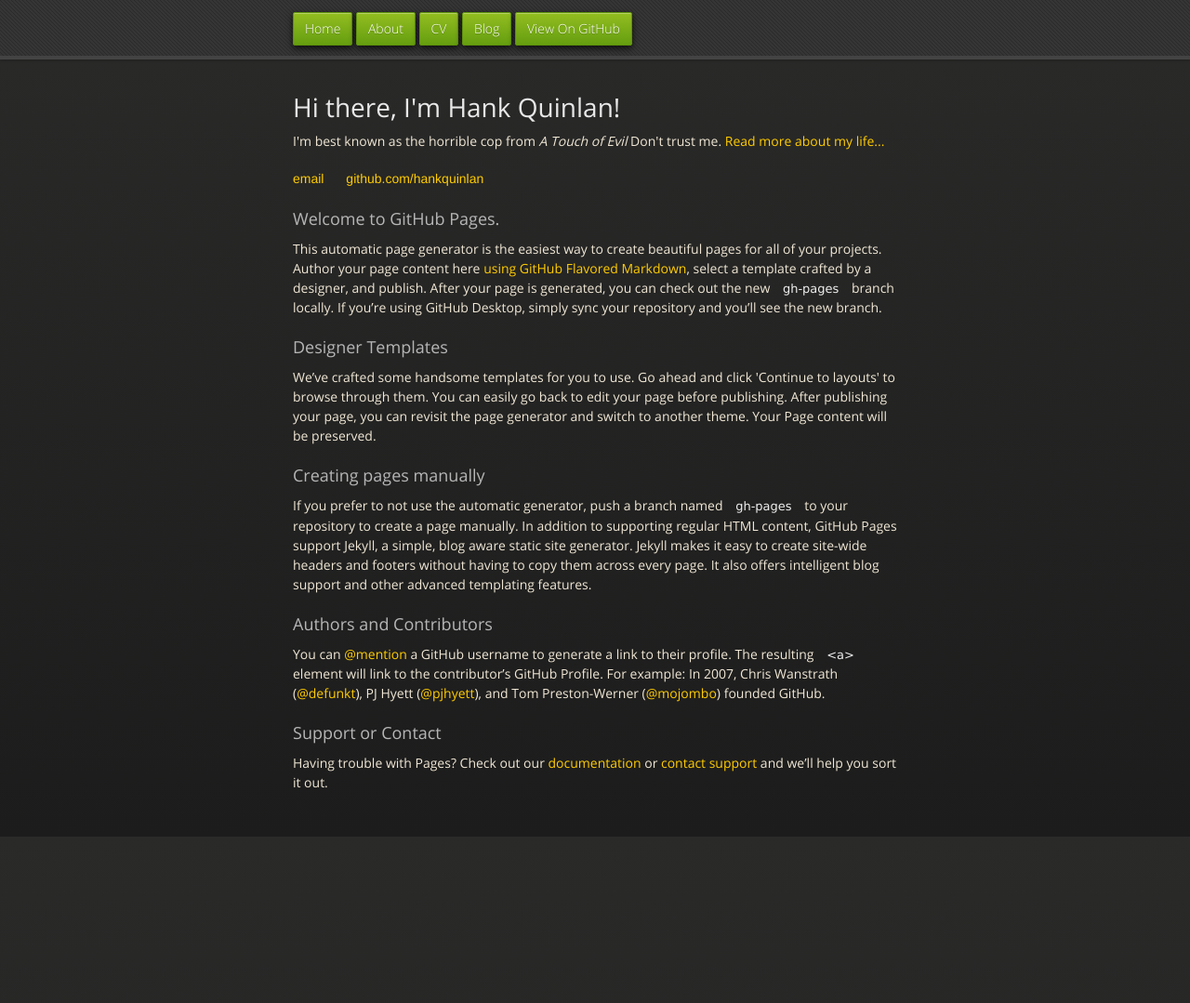
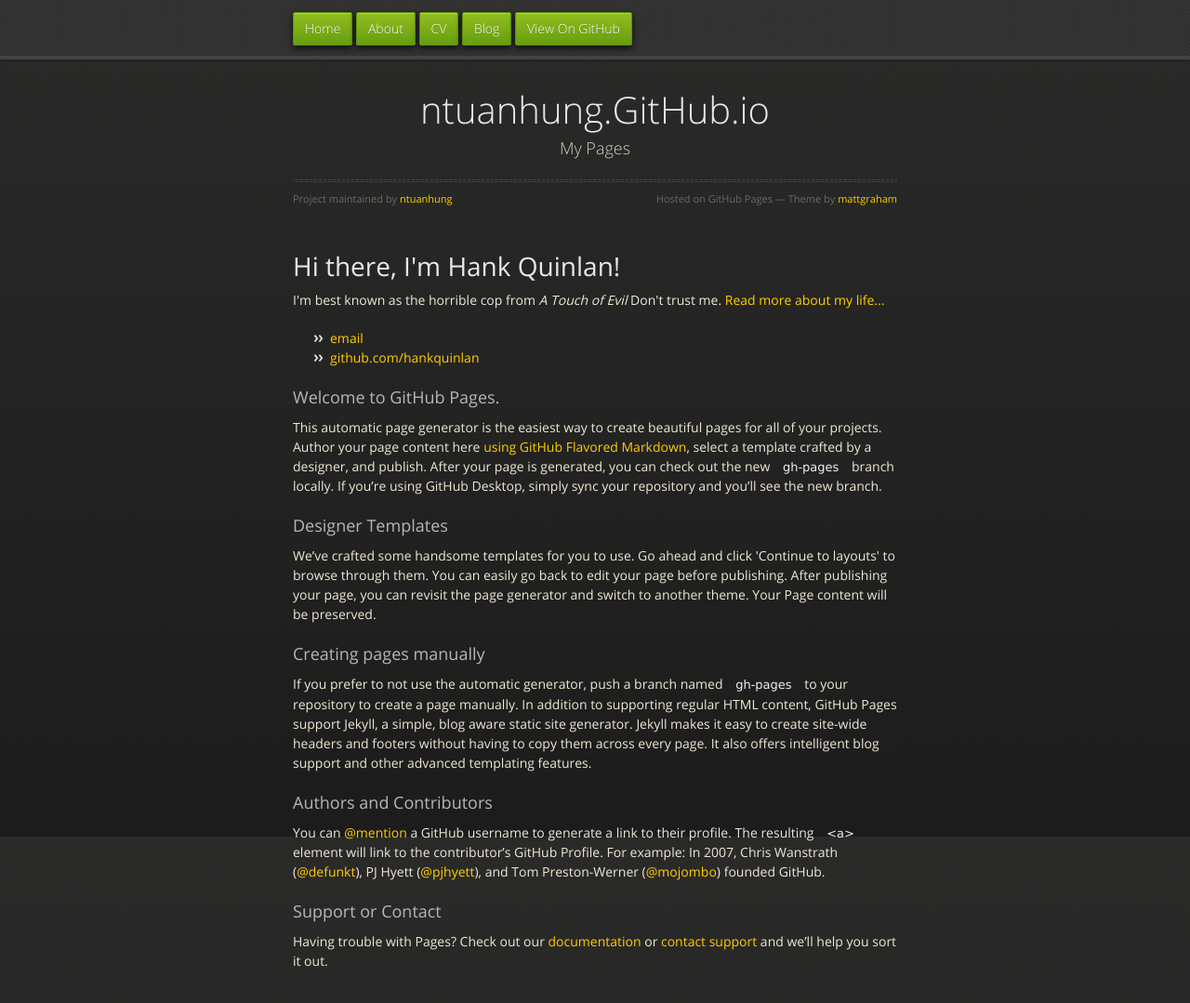
Before and after one commit to ntuanhung/ntuanhung.github.io, a Jekyll site: the page built from index.html, in a window 1280 px wide and 1154 px high. Shown: the top 1079 px of the window at 93% size. Built offline with Jekyll 4.4.1, drawn with Linux system fonts in a browser that asks for light colours; nearby versions of some CDN libraries.

Commit message:
Update default.html

```diff
--- a/_layouts/default.html
+++ b/_layouts/default.html
@@ -9,7 +9,6 @@
     <link rel="stylesheet" href="stylesheets/styles.css">
     <link rel="stylesheet" href="stylesheets/github-dark.css">
     <!-- link to main stylesheet -->
-    <link rel="stylesheet" href="/css/main.css">
 
     <script src="https://ajax.googleapis.com/ajax/libs/jquery/1.7.1/jquery.min.js"></script>
     <script src="javascripts/respond.js"></script>
@@ -34,13 +33,13 @@
       <div class="wrapper">
 
       <section>
-        <!-- div id="title">
+        <div id="title">
           <h1>ntuanhung.GitHub.io</h1>
           <p>My Pages</p>
           <hr>
           <span class="credits left">Project maintained by <a href="https://github.com/ntuanhung">ntuanhung</a></span>
           <span class="credits right">Hosted on GitHub Pages &mdash; Theme by <a href="https://twitter.com/michigangraham">mattgraham</a></span>
-        </div -->
+        </div>
 
       <div class="container">
       	{{ content }}
```
